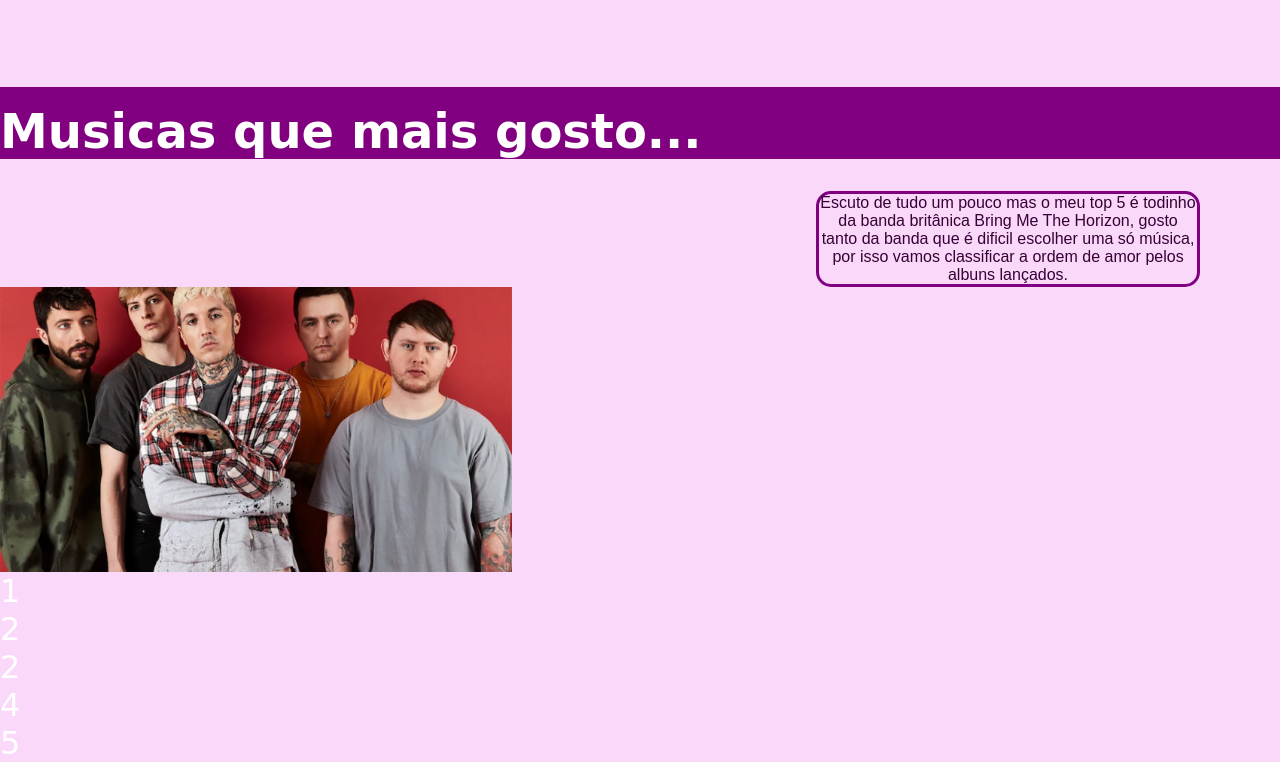
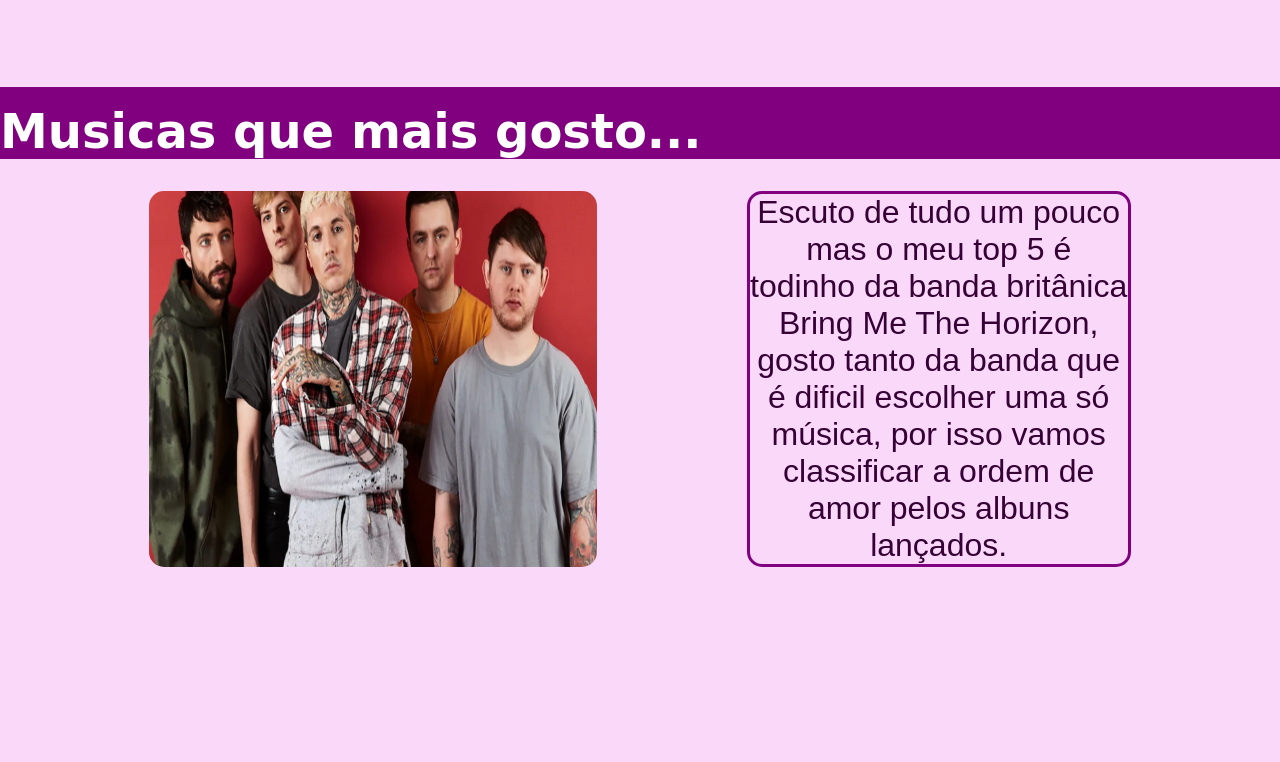
Before and after one commit to lolimamota/Rev_Desafio01, a plain HTML site: page index.html in a window 1280 px wide. Shown: the part 557-1319 px from the top of the page. After the commit the page ends 1124 px from the top, so only its background shows below. Drawn offline with Linux system fonts and the light colour scheme; a web font is replaced by a local one.

Commit message:
save da segunda seção do main

```diff
--- a/index.html
+++ b/index.html
@@ -38,14 +38,8 @@
                 <h2>Musicas que mais gosto...</h2>
             </div>
             <div class="t2">
+                <img class="foto" src="./imagens/bmth.webp" alt="foto da banda Bring Me The Horizon com link que encaminha ao instagram">
                 <p>Escuto de tudo um pouco mas o meu top 5 é todinho da banda britânica Bring Me The Horizon, gosto tanto da banda que é dificil escolher uma só música, por isso vamos classificar a ordem de amor pelos albuns lançados.</p>
-            </div>
-            <img class="foto" src="./imagens/bmth.webp" alt="foto da banda Bring Me The Horizon com link que encaminha ao instagram">
-            <div>1</div>
-            <div>2</div>
-            <div>2</div>
-            <div>4</div>
-            <div>5</div>
         </section>
     </main>
     <footer>
--- a/style.css
+++ b/style.css
@@ -7,12 +7,8 @@
 }
 
 html {
-    /* font-family: 'Borel', cursive; */
     font-family: 'Mooli', sans-serif;
-    font-size: 1rem;
-    /* font-family: 'Raleway', sans-serif; */
     background-color: rgb(249, 216, 249);
-    /* background: linear-gradient(#350C40, #350C40, #200726, #200726,#4A1259, #4A1259, #622773, #622773, #A192A6, #A192A6); */
 }
 
 a {
@@ -26,7 +22,6 @@
     color: orangered;
 }
 
-
 .kbc {
     color: white;
     display: flex;
@@ -35,12 +30,6 @@
     background-color: purple;
     width: 100%;
 }
-
-/* .kbc h1{
-    top: 0px;
-    position: sticky;
-    border: solid orangered;
-} */
 
 h1{
     font-family: 'Borel', cursive;
@@ -56,7 +45,6 @@
 .corpinho {
     width: 100%;
 }
-
 
 .maps {
     width: 100%;
@@ -92,8 +80,6 @@
     font-family: 'Borel', cursive;
     font-size: 2rem;
     color: white;
-    display: flex;
-    flex-direction: column;
 }
 
 .subkbc {
@@ -101,25 +87,21 @@
     background-color: purple;
 }
 
-/* .subkbc h2{
-    top: 0px;
-    position: sticky;
-    border: solid orangered;
-} */
+.t2 {
+    display: flex;
+    justify-content: space-evenly
+}
 
-.t2 {
-    width: 30%;
+.t2 p{
+    margin-top: 2rem;
+    width: 30vw;
     border: solid purple;
     border-radius: 15px;
     text-align: center;
-    margin-right:5rem;
-    margin-top: 2rem;
-    font-size: 1rem;
-    align-self: flex-end;
 }
 
 .foto{
-    width: 40vw;
-    margin-left: 10 vw;
-    /* align-self: flex-start; */
+    width: 35vw;
+    margin-top: 2rem;
+    border-radius: 15px;
 }
```
